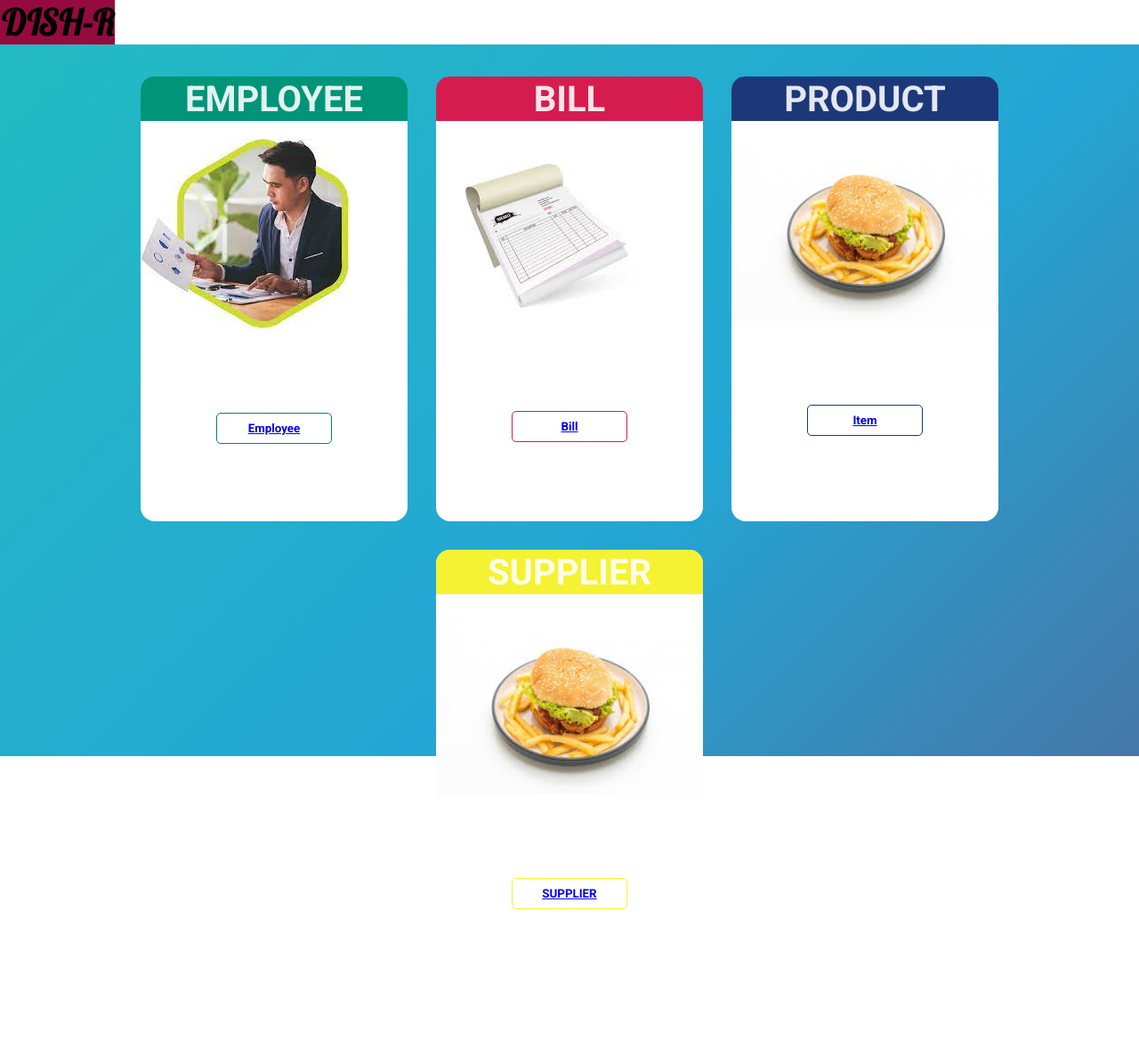
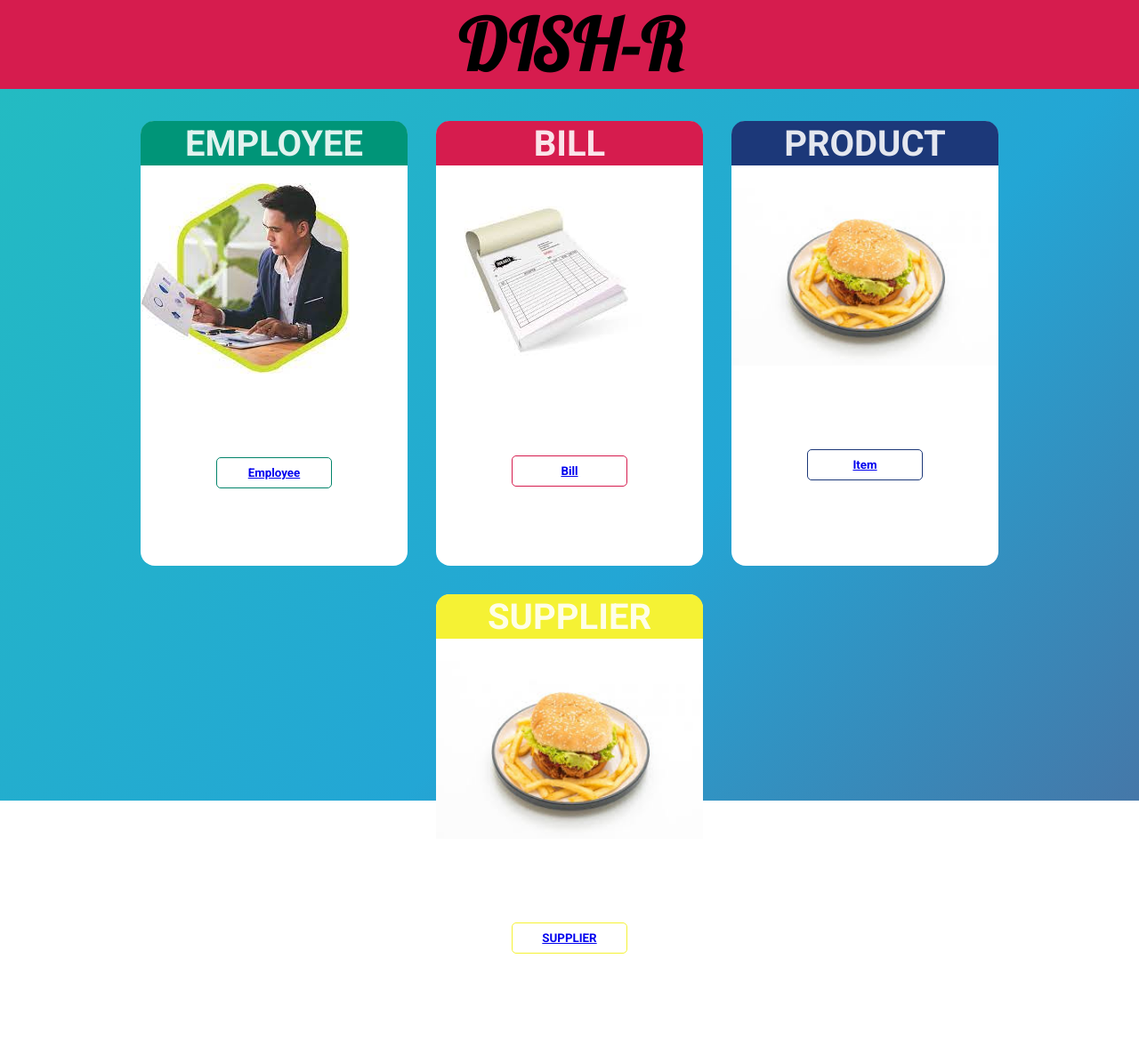
Before and after one commit to Dulara-Akalanka/Canteen-Management-System, a PHP site: page / in a window 1280 px wide. Shown: the whole page at 89% size. Before the commit the page ends 1022 px from the top, so only its background shows below. Run offline with PHP 8.4, Linux system fonts and the light colour scheme.

Commit message:
Update style.css

```diff
--- a/canteen/admin_home/style.css
+++ b/canteen/admin_home/style.css
@@ -26,11 +26,10 @@
   }
 }
 .title{
-  background-color: #950a3f;
-  display: inline-block;
+  background-color: #d61c4e;
   text-align: center;
-  font-size: 20px;
-  font-family: 'Lobster Two';
+  font-size: 40px;
+  font-family: 'Lobster Two',cursive;
 }
 .container .card {
   width: 300px;
```
